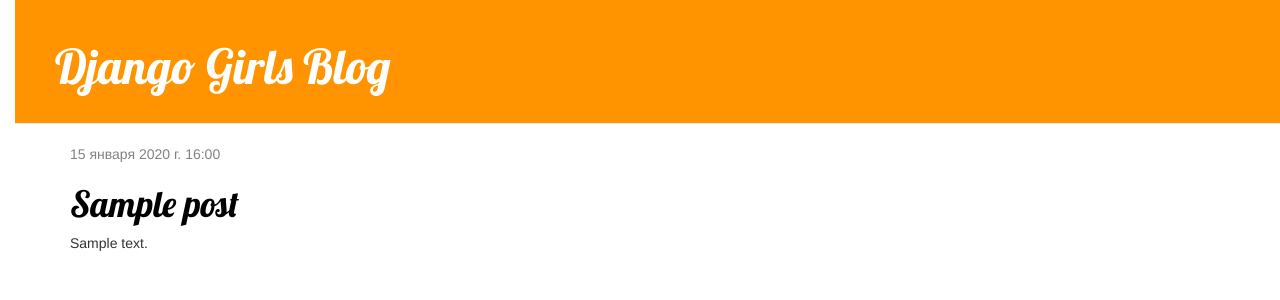
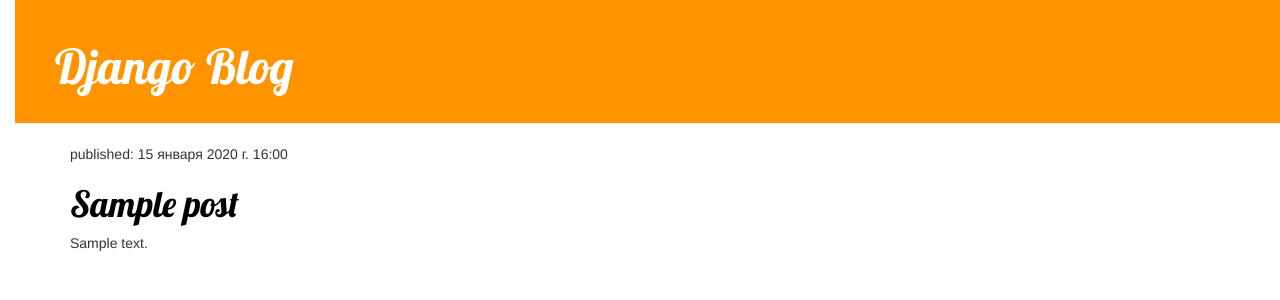
Before and after one commit to 55AZD55/my-first-blog, a Django app: page / in a window 1280 px wide. Shown: the top 300 px of the page. Run offline with Django 5.2, Linux system fonts and the light colour scheme; tables that the repository leaves empty hold one stand-in row (values such as "Sample post"); some libraries are stand-ins or nearby versions.

Commit message:
Next modifications

```diff
--- a/blog/templates/blog/post_list.html
+++ b/blog/templates/blog/post_list.html
@@ -1,13 +1,34 @@
-{% extends 'blog/base.html' %}
+{% load static %}
+<html>
 
-{% block content %}
-    {% for post in posts %}
+<head>
+  <title>Django blog</title>
+  <link rel="stylesheet" href="//maxcdn.bootstrapcdn.com/bootstrap/3.2.0/css/bootstrap.min.css">
+  <link rel="stylesheet" href="//maxcdn.bootstrapcdn.com/bootstrap/3.2.0/css/bootstrap-theme.min.css">
+  <link rel="stylesheet" href="{% static 'css/blog.css' %}">
+  <link href="https://fonts.googleapis.com/css?family=Lobster&subset=latin,cyrillic" rel="stylesheet" type="text/css">
+</head>
+
+<body>
+  <div class="page-header">
+    <h1><a href="/">Django Blog</a></h1>
+  </div>
+
+  <div class="content container">
+    <div class="row">
+      <div class="col-md-8">
+        {% for post in posts %}
         <div class="post">
-            <div class="date">
-                {{ post.published_date }}
-            </div>
-            <h1><a href="">{{ post.title }}</a></h1>
-            <p>{{ post.text|linebreaksbr }}</p>
+          <p>published: {{ post.published_date }}</p>
+          <h1><a href="">{{ post.title }}</a></h1>
+          <p>{{ post.text|linebreaksbr }}</p>
         </div>
-    {% endfor %}
-{% endblock %}
+        {% endfor %}
+      </div>
+    </div>
+  </div>
+
+
+</body>
+
+</html>
```
